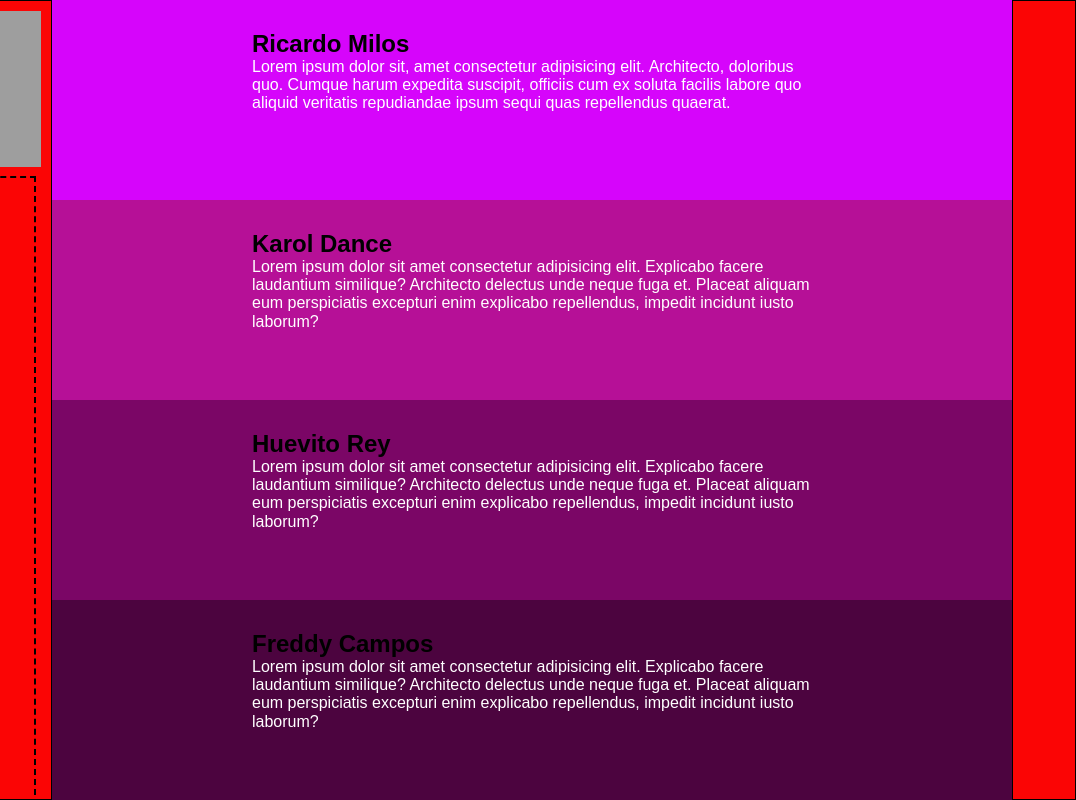
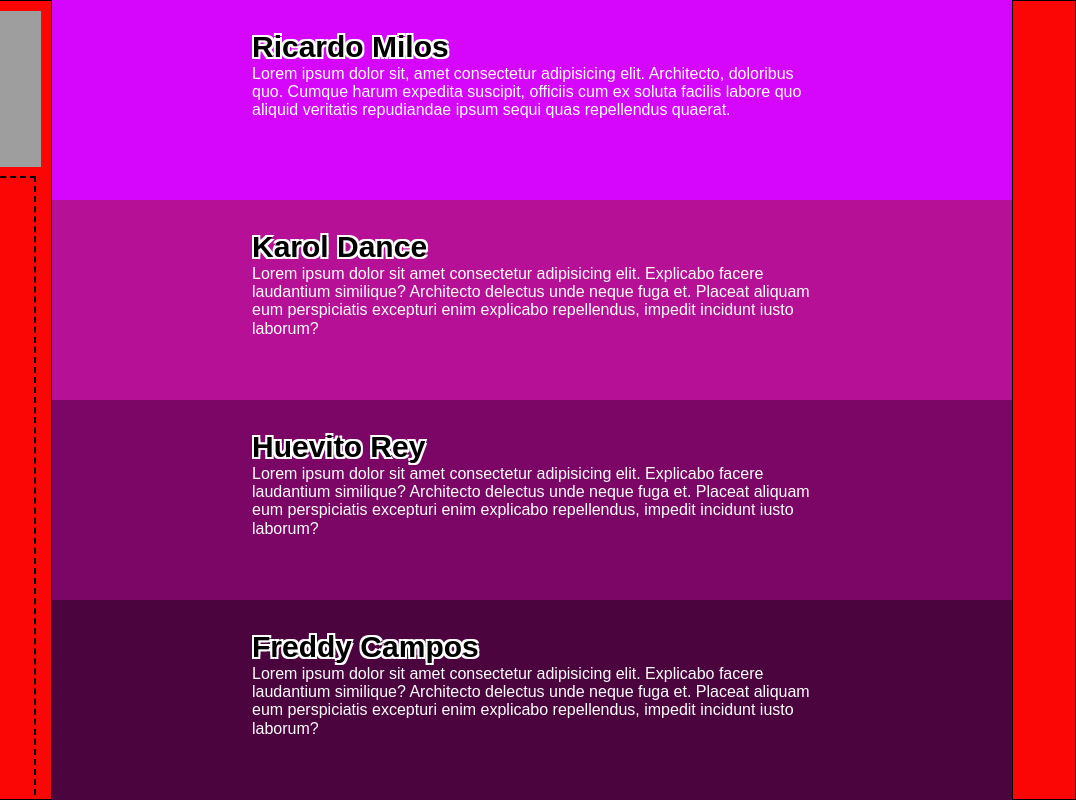
Before and after one commit to 4lequinn/ong_2, a plain HTML site: page index.html in a window 1280 px wide. Shown: the full height of the page, 204-1280 px from the left. Drawn offline with Linux system fonts and the light colour scheme; grey boxes are pictures that could not be loaded.

Commit message:
actividad_2

```diff
--- a/css/webStyle.css
+++ b/css/webStyle.css
@@ -6,6 +6,8 @@ body{
 
 h2{
     color: #000;
+    font-size: 30px;
+    text-shadow: -2px -2px 0px #fff, 2px -2px 0px #fff, -2px 2px 0px #fff, 2px 2px 0px #fff;
 }
 
 .nav-bar h4{
@@ -64,8 +66,8 @@ h2{
 }
 
 .nav-bar a:hover{
-    filter: brightness(.4);
-    transition:.5;
+    filter:  brightness(.4);
+    transition: .5;
     color: #F000FF;
 
 }
```
Also changed, not shown: index.html (+0 -2 lines).
